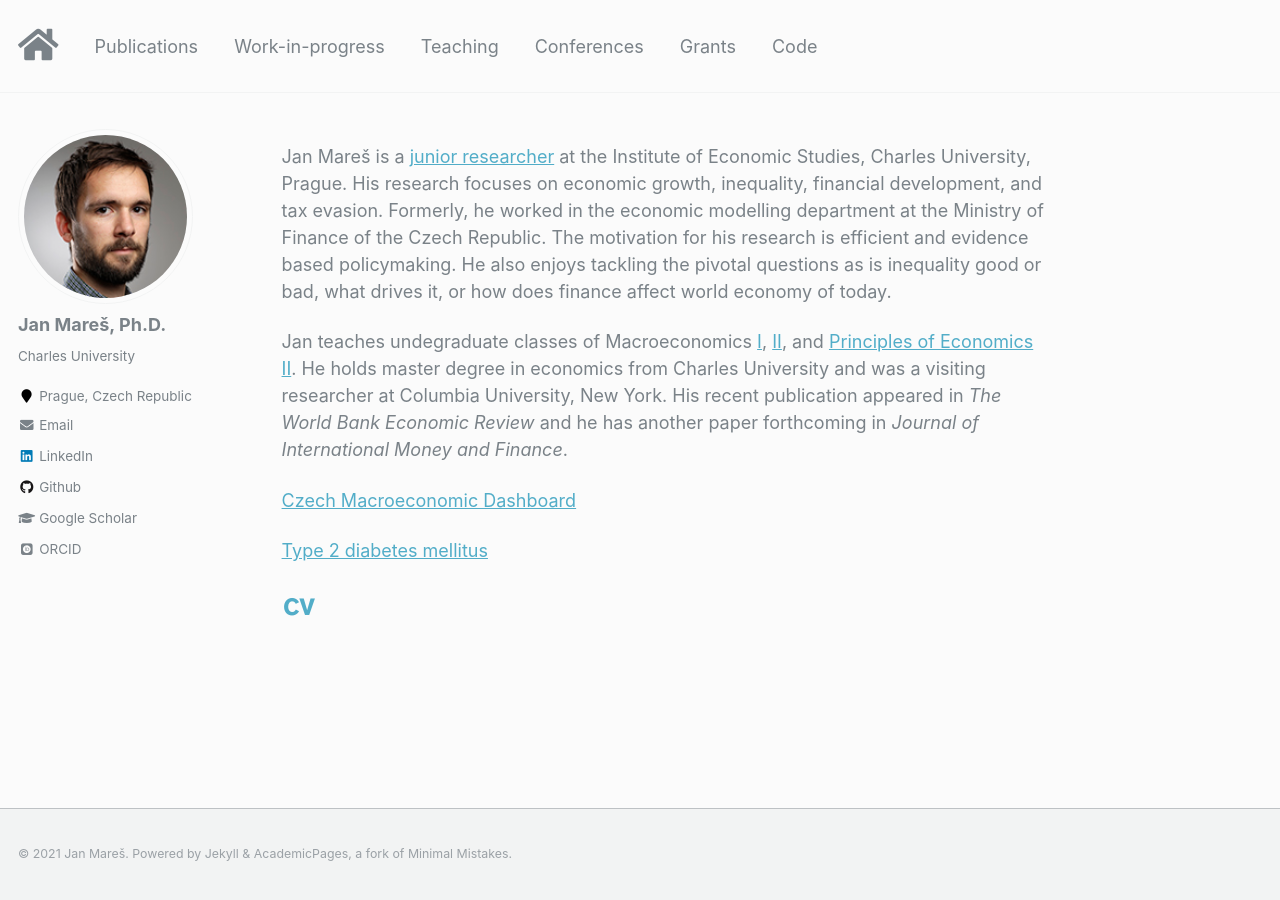
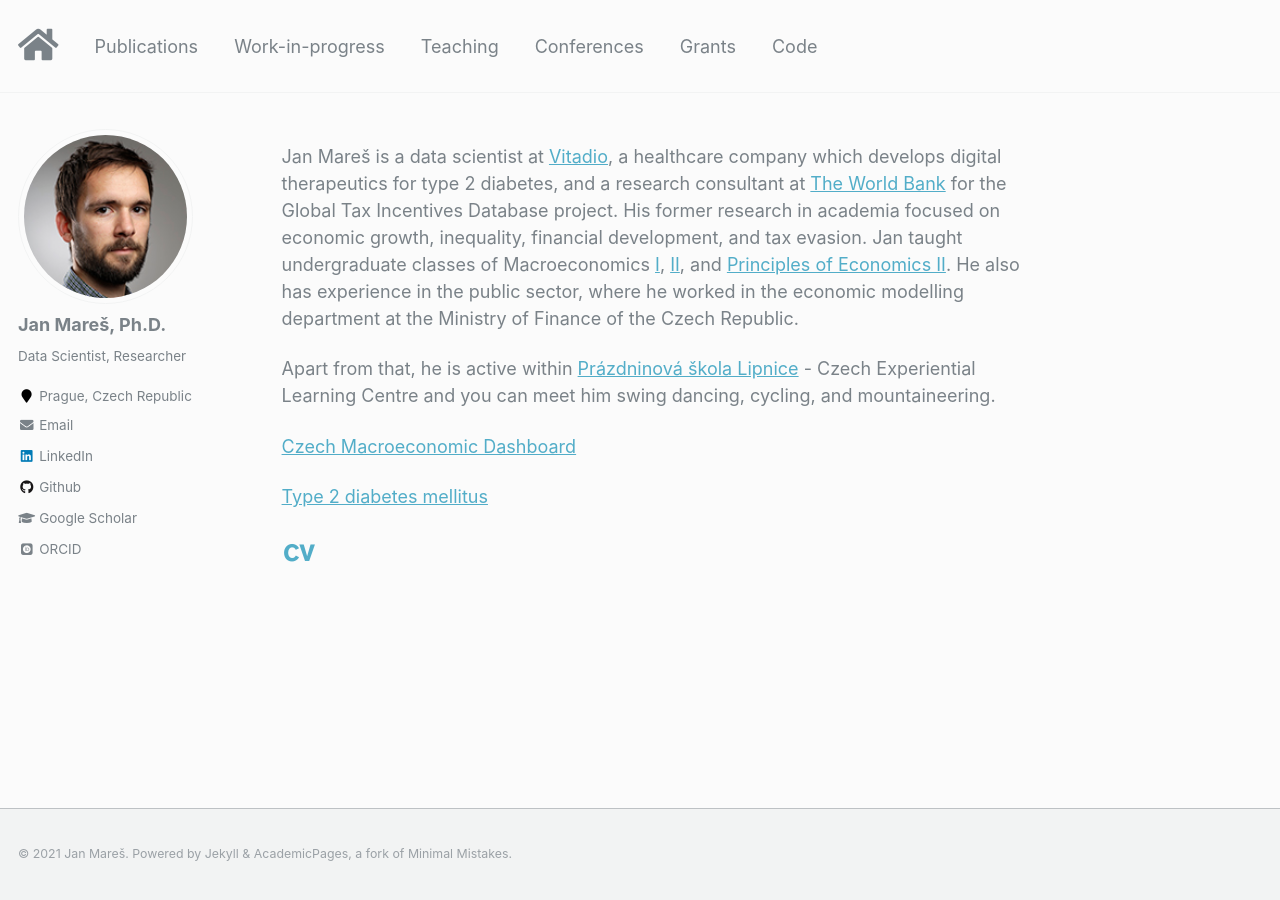
Before and after one commit to janxmares/janxmares.github.io, a Jekyll site: the page built from _pages/about.md, in a window 1280 px wide. Built offline with Jekyll 4.4.1, drawn with Linux system fonts in a browser that asks for light colours; some web fonts are replaced.

Commit message:
6/21 update about and bio, include vitadio and WB

```diff
--- a/Gemfile
+++ b/Gemfile
@@ -31,3 +31,4 @@ end
 
 # Performance-booster for watching directories on Windows
 gem "wdm", "~> 0.1.1", :install_if => Gem.win_platform?
+gem "webrick", "~> 1.7"
--- a/_config.yml
+++ b/_config.yml
@@ -10,7 +10,7 @@ locale                   : "en-US"
 title                    : "Jan Mareš"
 title_separator          : "-"
 name                     : &name "Jan Mareš"
-description              : &description "Charles University"
+description              : &description Charles University"
 url                      : "https://janxmares.github.io" # the base hostname & protocol for your site e.g. "https://mmistakes.github.io"
 baseurl                  : "" # the subpath of your site, e.g. "/blog"
 repository               : "janxmares/janxmares.github.io"
@@ -82,12 +82,12 @@ analytics:
 author:
   name             : "Jan Mareš, Ph.D."
   avatar           : "OK_B0A9075_sq_flip.jpg"
-  bio              : "Charles University"
+  bio              : "Data Scientist, Researcher"
   location         :  "Prague, Czech Republic"
-  employer         : #"Charles University"
+  employer         : #"Vitadio & The World Bank"
   pubmed           : # "https://www.ncbi.nlm.nih.gov/pubmed/?term=john+snow"
   googlescholar    : "https://scholar.google.com/citations?user=kOJO4kMAAAAJ&hl=en"
-  email            : "jan.mares@fsv.cuni.cz"
+  email            : "janxmares@fsv.cuni.cz"
   researchgate     :  # example: "https://www.researchgate.net/profile/yourprofile"
   uri              :
   bitbucket        :
--- a/_pages/about.md
+++ b/_pages/about.md
@@ -8,9 +8,15 @@ redirect_from:
   - /about.html
 ---
 
+<!--
 Jan Mareš is a [junior researcher](http://ies.fsv.cuni.cz/en/staff/maresj){:target="_blank"} at the Institute of Economic Studies, Charles University, Prague. His research focuses on economic growth, inequality, financial development, and tax evasion. Formerly, he worked in the economic modelling department at the Ministry of Finance of the Czech Republic. The motivation for his research is efficient and evidence based policymaking. He also enjoys tackling the pivotal questions as is inequality good or bad, what drives it, or how does finance affect world economy of today.
 
-Jan teaches undegraduate classes of Macroeconomics [I](https://is.cuni.cz/studium/predmety/index.php?id=94fdeac5d8c829836f77d9cc448e316f&tid=&do=predmet&kod=JEB114){:target="_blank"}, [II](https://is.cuni.cz/studium/predmety/index.php?id=94fdeac5d8c829836f77d9cc448e316f&tid=&do=predmet&kod=JEB115){:target="_blank"}, and [Principles of Economics II](https://is.cuni.cz/studium/predmety/index.php?id=94fdeac5d8c829836f77d9cc448e316f&tid=&do=predmet&kod=JEB102){:target="_blank"}. He holds master degree in economics from Charles University and was a visiting researcher at Columbia University, New York. His recent publication appeared in *The World Bank Economic Review* and he has another paper forthcoming in *Journal of International Money and Finance*.
+Jan teaches undergraduate classes of Macroeconomics [I](https://is.cuni.cz/studium/predmety/index.php?id=94fdeac5d8c829836f77d9cc448e316f&tid=&do=predmet&kod=JEB114){:target="_blank"}, [II](https://is.cuni.cz/studium/predmety/index.php?id=94fdeac5d8c829836f77d9cc448e316f&tid=&do=predmet&kod=JEB115){:target="_blank"}, and [Principles of Economics II](https://is.cuni.cz/studium/predmety/index.php?id=94fdeac5d8c829836f77d9cc448e316f&tid=&do=predmet&kod=JEB102){:target="_blank"}. He holds master degree in economics from Charles University and was a visiting researcher at Columbia University, New York. His recent publication appeared in *The World Bank Economic Review* and he has another paper forthcoming in *Journal of International Money and Finance*.
+-->
+
+Jan Mareš is a data scientist at [Vitadio](https://vitad.io), a healthcare company which develops digital therapeutics for type 2 diabetes, and a research consultant at [The World Bank](https://www.worldbank.org/en/home) for the Global Tax Incentives Database project. His former research in academia focused on economic growth, inequality, financial development, and tax evasion. Jan taught undergraduate classes of Macroeconomics [I](https://is.cuni.cz/studium/predmety/index.php?id=94fdeac5d8c829836f77d9cc448e316f&tid=&do=predmet&kod=JEB114){:target="_blank"}, [II](https://is.cuni.cz/studium/predmety/index.php?id=94fdeac5d8c829836f77d9cc448e316f&tid=&do=predmet&kod=JEB115){:target="_blank"}, and [Principles of Economics II](https://is.cuni.cz/studium/predmety/index.php?id=94fdeac5d8c829836f77d9cc448e316f&tid=&do=predmet&kod=JEB102){:target="_blank"}. He also has experience in the public sector, where he worked in the economic modelling department at the Ministry of Finance of the Czech Republic.
+
+Apart from that, he is active within [Prázdninová škola Lipnice](www.psl.cz) - Czech Experiential Learning Centre and you can meet him swing dancing, cycling, and mountaineering.
 
 [Czech Macroeconomic Dashboard](https://janxmares.github.io/macrodash/){:target="_blank"}
 
```
Also changed, not shown: README.md (+1 -2 lines), Gemfile.lock.
